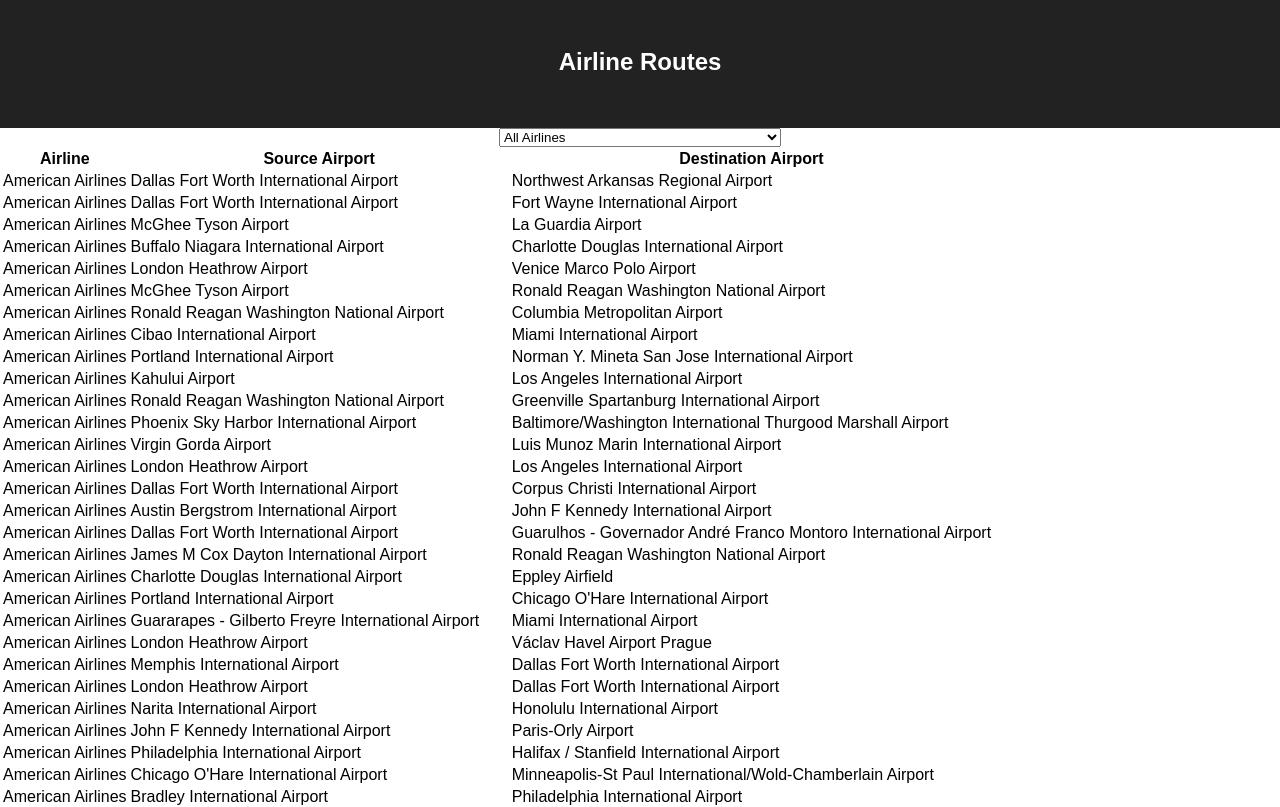
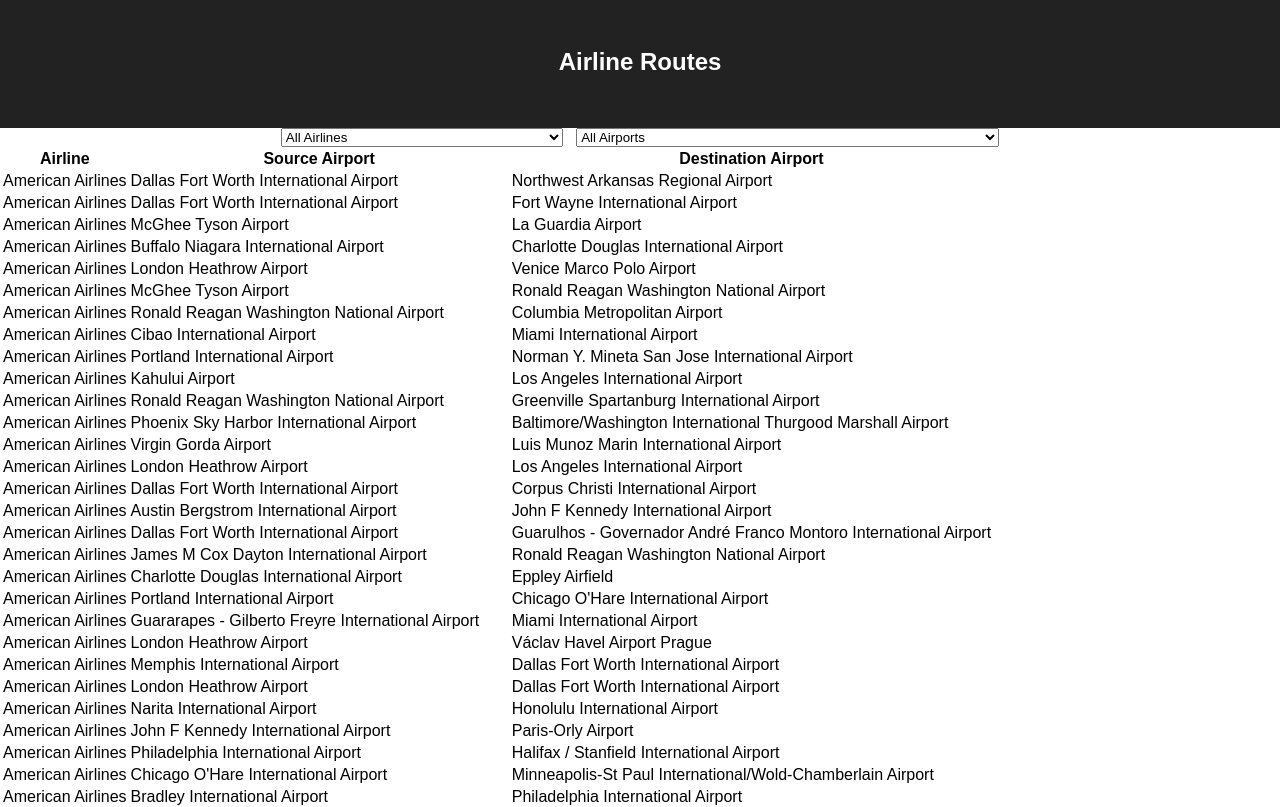
Before and after one commit to partemen86/Airlines, a React (Create React App) app: page / in a window 1280 px wide. Shown: the top 807 px of the page. Built offline with nearby package versions, Linux system fonts and the light colour scheme.

Commit message:
added airport filter

```diff
--- a/src/App.js
+++ b/src/App.js
@@ -7,6 +7,7 @@
 
 const App = () => {
   const [airline, setAirline] = useState('all')
+  const [airport, setAirport] = useState('all')
   const columns = [
     {name: 'Airline', property: 'airline'},
     {name: 'Source Airport', property: 'src'},
@@ -22,7 +23,8 @@
   }
 
   const filteredRoutes = data.routes.filter(route => {
-    return route.airline === airline || airline === 'all'
+    return (route.airline === airline || airline === 'all') &&
+      (route.src === airport || route.dest === airport || airport === 'all')
   })
 
   const selectAirline = (e) => {
@@ -35,6 +37,11 @@
     }
   }
 
+  const selectAirport = (e) => {
+    e.preventDefault()
+    setAirport(e.target.value)
+  }
+
   return (
     <div className='app'>
       <header className='header'>
@@ -43,6 +50,8 @@
       <section>
         <Select options={data.airlines} valueKey='id' titleKey='name'
           allTitle='All Airlines' value={airline} onSelect={selectAirline} />
+        <Select options={data.airports} valueKey={'code'} titleKey={'name'}
+          allTitle={'All Airports'} value={airport} onSelect={selectAirport} />
       </section>
       <div>
         <Table className='routes-table' columns={columns}
```
